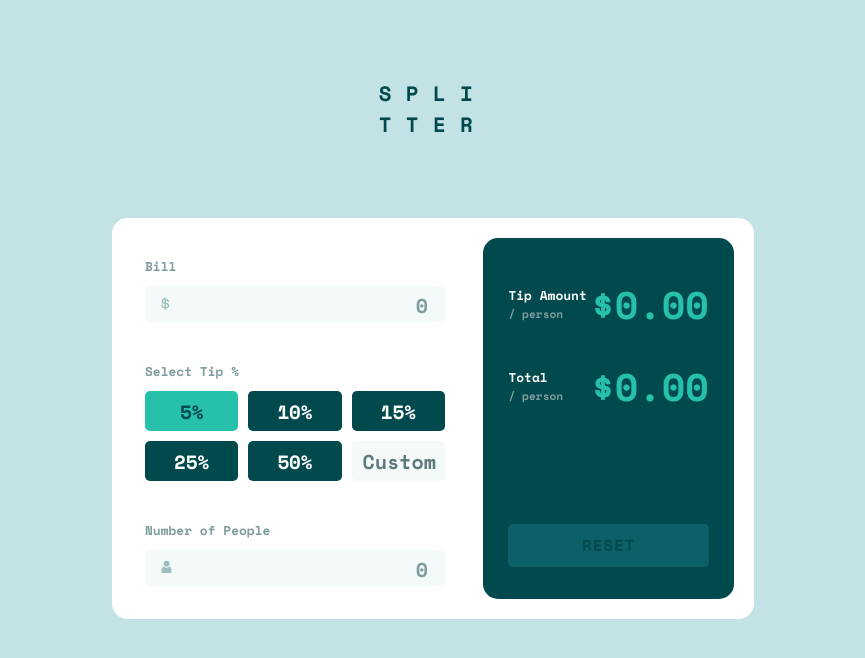
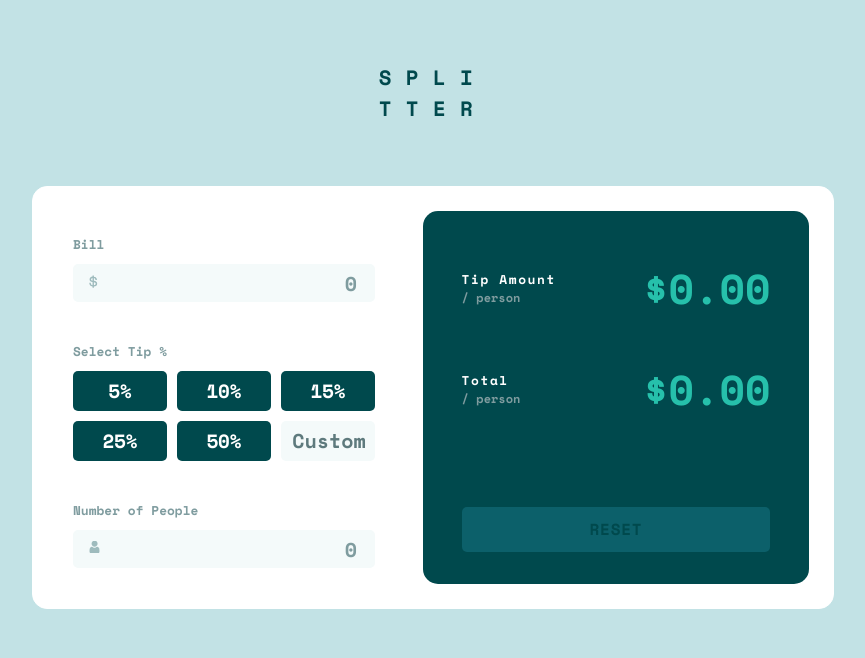
Before and after one commit to FalarzEdu/Frontend-Mentor-Challenges, a plain HTML site: page Challenges/Junior Level/04 - Tip calculator/index.html in a window 1280 px wide. Both pictures are taken after a click on the button "5%". Shown: the whole page, without its empty margins (207-1072 px from the left). Drawn offline with nearby package versions, Linux system fonts and the light colour scheme.

Commit message:
4th challenge JS almost done

```diff
--- a/Challenges/Junior Level/04 - Tip calculator/Script.js
+++ b/Challenges/Junior Level/04 - Tip calculator/Script.js
@@ -1,3 +1,5 @@
+/*
+
 var percentage = 0;
 const btn1 = document.querySelector("#btn1");
 const btn2 = document.querySelector("#btn2");
@@ -8,9 +10,6 @@ const cust = document.querySelector("#custom");
 
 document.querySelector("#bill").addEventListener('keyup', calcTip);
 document.querySelector("#nbrPerson").addEventListener('keyup', calcTip);
-
-//document.querySelector("#bill").addEventListener('focusout', () => {});
-//document.querySelector("#nbrPerson").addEventListener('focusout', invalid);
 
 btn1.addEventListener('click', () => { btn1.classList.add("active"); btn2.classList.remove("active"); btn3.classList.remove("active"); btn4.classList.remove("active"); btn5.classList.remove("active"); cust.value = ""; percentage = 0.05; calcTip(); });
 
@@ -32,7 +31,7 @@ function calcTip() {
     const bill = Number(document.querySelector("#bill").value);
     const numberPerson = Number(document.querySelector("#nbrPerson").value);
 
-    if (bill != NaN && bill != 0 && percentage != 0 && numberPerson != NaN && numberPerson != 0) {
+    if ((bill > -Infinity && bill < Infinity) && bill != 0 && percentage != 0 && (numberPerson > -Infinity && numberPerson < Infinity) && numberPerson != 0) {
         document.querySelector("#tipNumber").innerHTML = "$" + ((bill * percentage) / numberPerson).toFixed(2);
         document.querySelector("#totalNumber").innerHTML = "$" + ((bill + (bill * percentage)) / numberPerson).toFixed(2);
     }
@@ -41,3 +40,40 @@ function calcTip() {
         document.querySelector("#totalNumber").innerHTML = "$0.00";
     }
 }
+
+*/
+
+function changeColor(button) {
+    var btn = document.getElementById(button);
+
+    document.querySelector('#btn').querySelectorAll('button').forEach(classList.remove('active'));
+    btn.classList.add("active");
+}
+
+function validation(elemen) {
+    const elm = document.getElementById(elemen);
+    const elmValue = parseFloat(elm.value);
+    const small = elm.parentElement.querySelector('div').querySelector('small');
+
+    if (elmValue == 0) {
+        elm.style.borderColor = 'red';
+        small.innerHTML = "Can't be zero!";
+        small.style.visibility = 'visible';
+    }
+    else if ((elmValue > -Infinity && elmValue < Infinity) == false) {
+        elm.style.borderColor = 'red';
+        small.innerHTML = "Can't be blank!";
+        small.style.visibility = 'visible';
+    }
+    else if ((elmValue > 0 && elmValue < Infinity) == false) {
+        elm.style.borderColor = 'red';
+        small.innerHTML = "Can't be negative!";
+        small.style.visibility = 'visible';
+    }
+    else {
+        elm.style.borderColor = 'hsl(189, 41%, 97%)'
+        small.innerHTML = "";
+        small.style.visibility = 'hidden';
+    }
+
+}
--- a/Challenges/Junior Level/04 - Tip calculator/Style.css
+++ b/Challenges/Junior Level/04 - Tip calculator/Style.css
@@ -16,7 +16,7 @@ body {
 }
 
 #splitter {
-    margin-top: 5%;
+    margin-top: 6vh;
 }
 
 h1 {
@@ -31,8 +31,8 @@ main {
     border: 1px solid white;
     background-color: white;
     border-radius: 15px;
-    margin-top: 5%;
-    width: 50%;
+    margin-top: 6vh;
+    width: 50rem;
 }
 
 label {
@@ -54,19 +54,37 @@ div p {
 
 section {
     margin: 6% 3% 5% 5%;
-    width: 50%;
+    width: 40%;
 }
 
 .inputs {
     height: 2rem;
     background-color: hsl(189, 41%, 97%);
-    border: 1px solid hsl(189, 41%, 97%);
+    border: 2px solid hsl(189, 41%, 97%);
     outline-color: hsl(172, 67%, 45%);
     border-radius: 5px;
     font-family: "Space Mono";
     font-size: 1.4rem;
     text-align: end;
     padding-right: 1rem;
+}
+
+header div {
+    display: flex;
+    justify-content: space-between;
+}
+
+footer div {
+    display: flex;
+    justify-content: space-between;
+}
+
+small {
+    font-family: "Space Mono";
+    color: rgb(218, 17, 17);
+    font-size: 0.8rem;
+    font-weight: bold;
+    visibility: hidden;
 }
 
 .inputs::placeholder {
@@ -155,13 +173,13 @@ section footer {
     background-color: hsl(183, 100%, 15%);
     margin: 3%;
     border-radius: 15px;
-    width: 50%;
+    width: 55%;
 }
 
 #amount {
     display: flex;
     justify-content: space-between;
-    margin: 15% 10% 5% 10%;
+    margin: 12% 10% 5% 10%;
 }
 
 #amount div,
@@ -174,19 +192,21 @@ section footer {
 
 #tipNumber,
 #totalNumber {
-    font-size: 2.4rem;
+    font-size: 2.6rem;
     color: hsl(172, 67%, 45%);
 }
 
 #tipAmt,
 #Total {
     font-size: .8rem;
+    font-weight: lighter;
     color: white;
+    letter-spacing: 0.1rem;
 }
 
 #tipPerson,
 #totalPerson {
-    font-size: .7rem;
+    font-size: .75rem;
 }
 
 #tot {
--- a/Challenges/Junior Level/04 - Tip calculator/index.html
+++ b/Challenges/Junior Level/04 - Tip calculator/index.html
@@ -25,26 +25,32 @@
     <section>
       <header>
         <img src="./images/icon-dollar.svg" alt="Dolar icon">
-        <label for="bill">Bill</label>
-        <input id="bill" class="inputs" name="bill" type="text" placeholder="0">
+        <div>
+          <label for="bill">Bill</label>
+          <small></small>
+        </div>
+        <input id="bill" class="inputs" name="bill" type="text" placeholder="0" onblur="validation(this.id)">
       </header>
       <div>
         <div>
           <p>Select Tip %</p>
         </div>
         <div id="btn">
-          <button id="btn1">5%</button>
-          <button id="btn2">10%</button>
-          <button id="btn3">15%</button>
-          <button id="btn4">25%</button>
-          <button id="btn5">50%</button>
+          <button id="btn1" onclick="changeColor(this.id)">5%</button>
+          <button id="btn2" onclick="changeColor(this.id)">10%</button>
+          <button id="btn3" onclick="changeColor(this.id)">15%</button>
+          <button id="btn4" onclick="changeColor(this.id)">25%</button>
+          <button id="btn5" onclick="changeColor(this.id)">50%</button>
           <input type="text" class="inputs" name="custom" id="custom" placeholder="Custom">
         </div>
       </div>
       <footer>
         <img src="./images/icon-person.svg" alt="Person's icon">
-        <label for="nbrPerson">Number of People</label>
-        <input type="text" class="inputs" name="nbrPerson" id="nbrPerson" placeholder="0">
+        <div>
+          <label for="nbrPerson">Number of People</label>
+          <small></small>
+        </div>
+        <input type="text" class="inputs" name="nbrPerson" id="nbrPerson" placeholder="0" onblur="validation(this.id)">
       </footer>
     </section>
 
```
